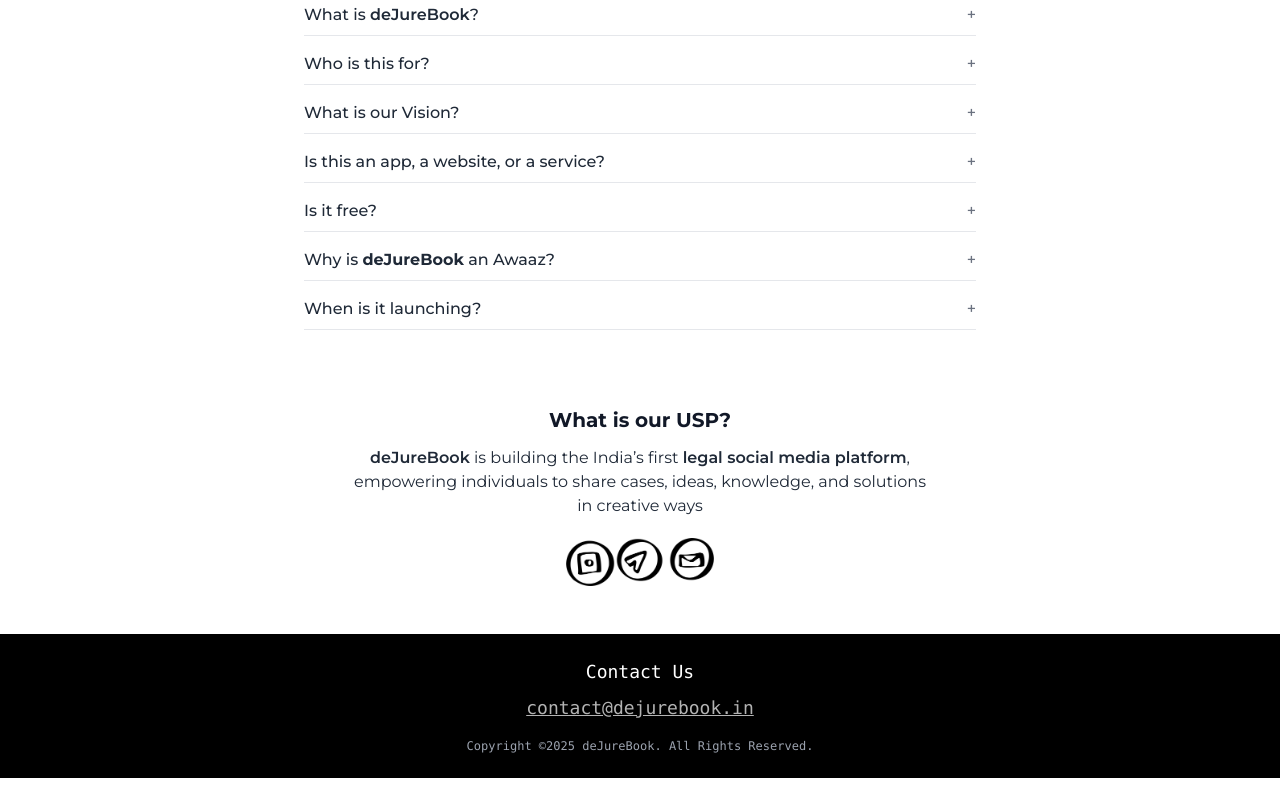
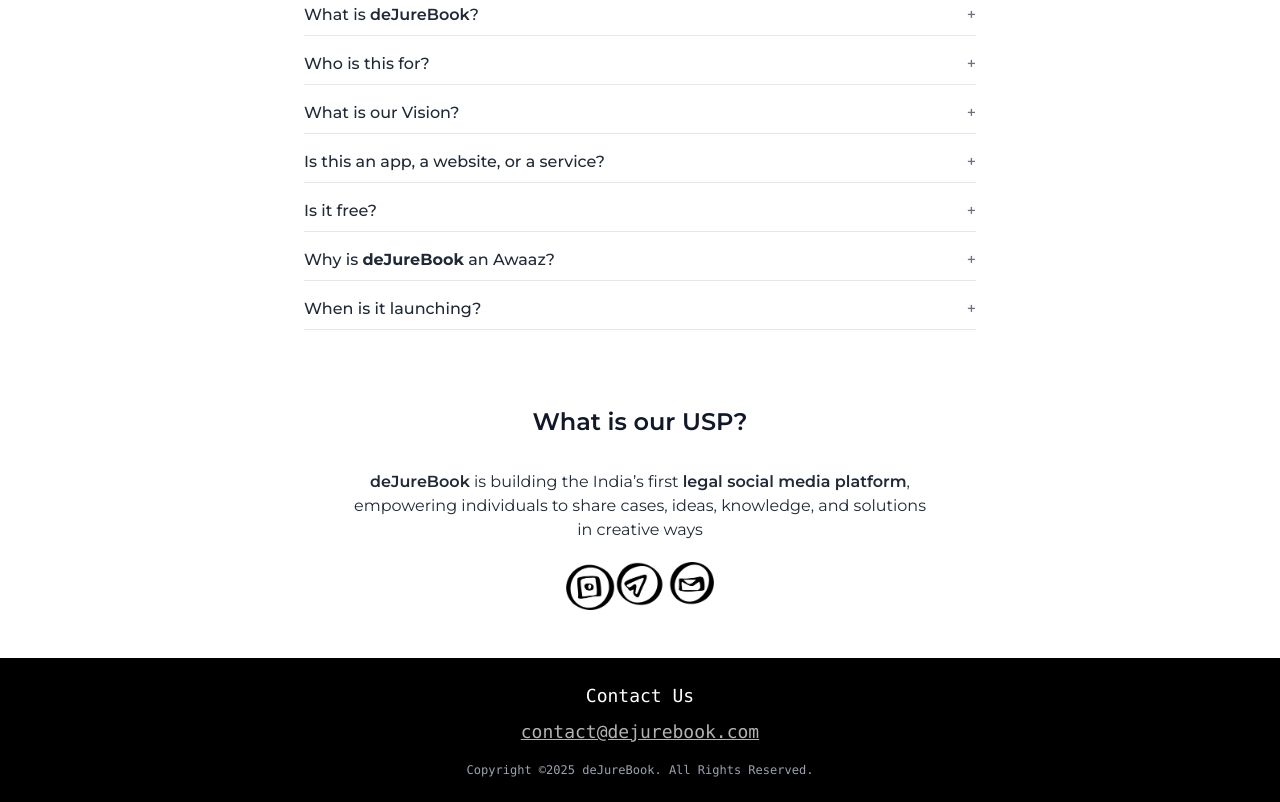
Before and after one commit to muhsinkalodi/Awaaz, a plain HTML site: page index.html in a window 1280 px wide. Shown: the part 1171-1973 px from the top of the page. Before the commit the page ends 1949 px from the top, so only its background shows below. Drawn offline with nearby package versions, Linux system fonts and the light colour scheme.

Commit message:
currrection_8_design_change_1

```diff
--- a/index.html
+++ b/index.html
@@ -13,7 +13,8 @@
 
     <style>
       body {
-        font-family: "Inter", sans-serif;
+        font-family: "Montserrat", sans-serif;
+        overflow-x: hidden;
       }
       @media (max-width: 480px) {
         #image-container {
@@ -107,7 +108,7 @@
 
 
       <a
-        href="mailto:contact@legalbook.in"
+        href="mailto:contact@dejurebook.com"
         class="bg-white text-[#153D59] font-semibold px-3 sm:px-5 py-2 rounded-[10px] transition-transform duration-300 ease-in-out hover:scale-105 hover:shadow-md text-xs sm:text-base whitespace-nowrap flex-shrink-0"
       >
         Contact Us
@@ -298,9 +299,10 @@ Get priority access, early features, and exclusive perks.
   style="font-family: 'Montserrat', sans-serif;"
 >
   <!-- Heading -->
-  <h3 class="text-lg md:text-xl font-bold mb-3">
+  <h3 class="text-center text-2xl font-semibold mb-8">
   What is our USP?
 </h3>
+
 
 
   <!-- Paragraph exactly like screenshot -->
@@ -326,10 +328,10 @@ Get priority access, early features, and exclusive perks.
       <p class="text-lg mb-2 font-mono">Contact Us</p>
 
       <a
-        href="mailto:contact@legalbook.in"
+        href="mailto:contact@dejurebook.com"
         class="text-lg mb-4 font-mono opacity-70 hover:opacity-100 transition-opacity duration-300 inline-block underline"
       >
-        contact@dejurebook.in
+        contact@dejurebook.com
       </a>
 
       <p class="text-xs text-gray-400 font-mono">
```
